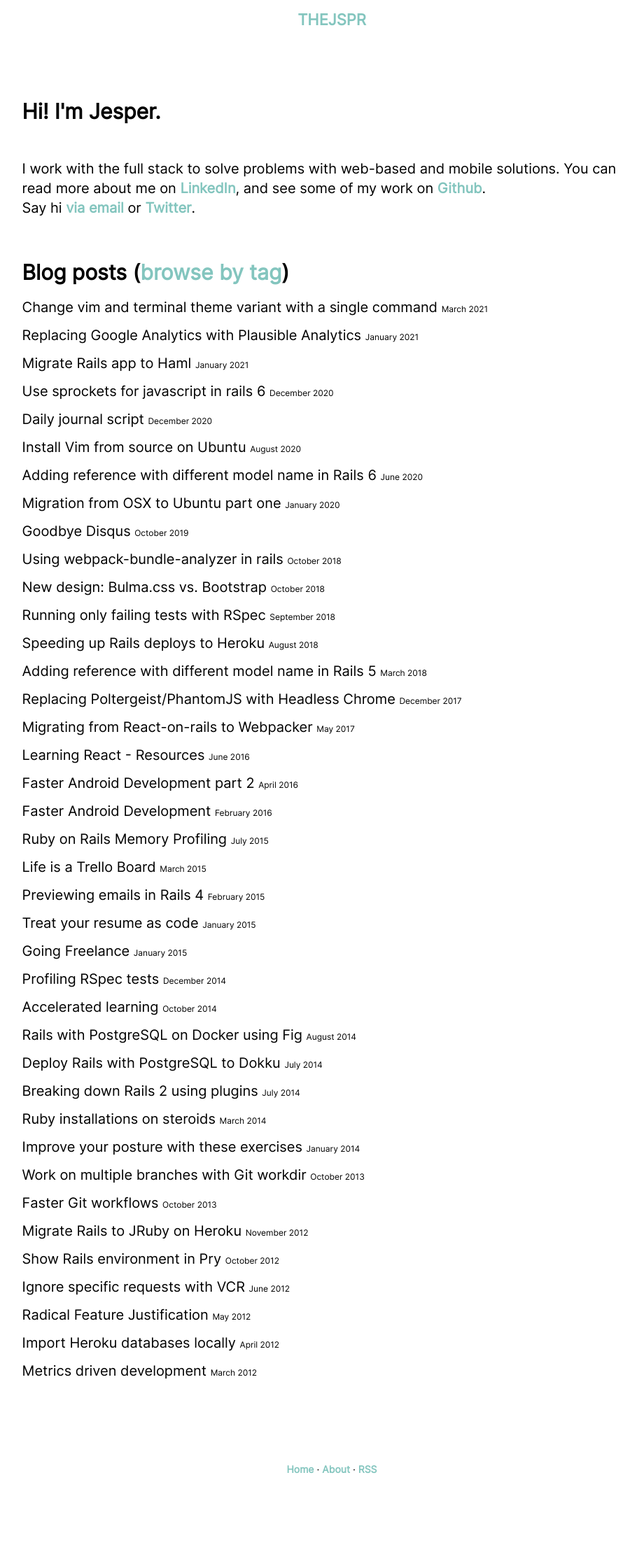
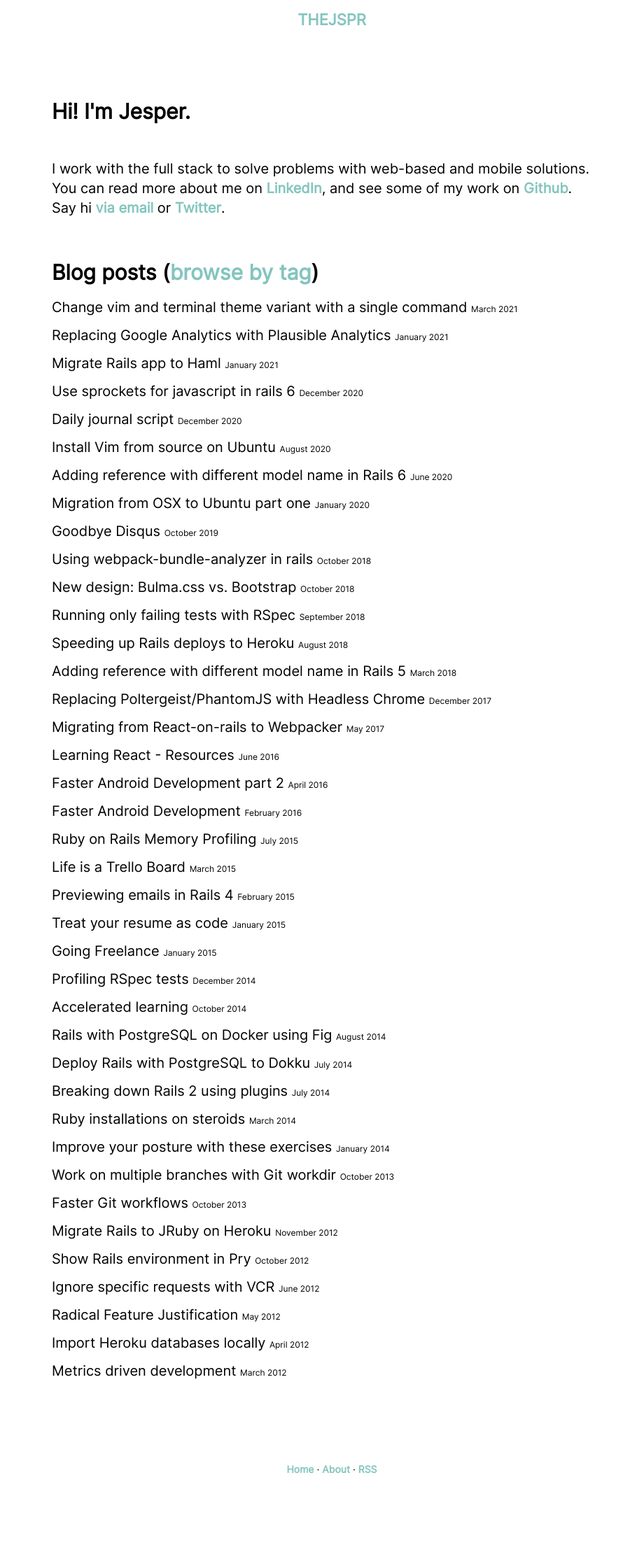
Before and after one commit to thejspr/thejspr.com, a Jekyll site: the page built from index.html, in a window 1280 px wide. Shown: the whole page at 70% size, without its empty margins (166-1076 px from the left). Built offline with Jekyll 4.4.1, drawn with Linux system fonts in a browser that asks for light colours.

Commit message:
tweak styling

```diff
--- a/assets/style.scss
+++ b/assets/style.scss
@@ -110,14 +110,15 @@ footer {
 
 .container, footer {
   margin: 30px auto 120px auto;
-  max-width: 90%;
+  padding: 0 20px;
+  max-width: 100%;
 
   @include tablet-up {
-    max-width: 50%;
+    max-width: 90%;
   }
 
   @include tablet-wide-up {
-    max-width: 70%;
+    max-width: 800px;
   }
 }
 
```
